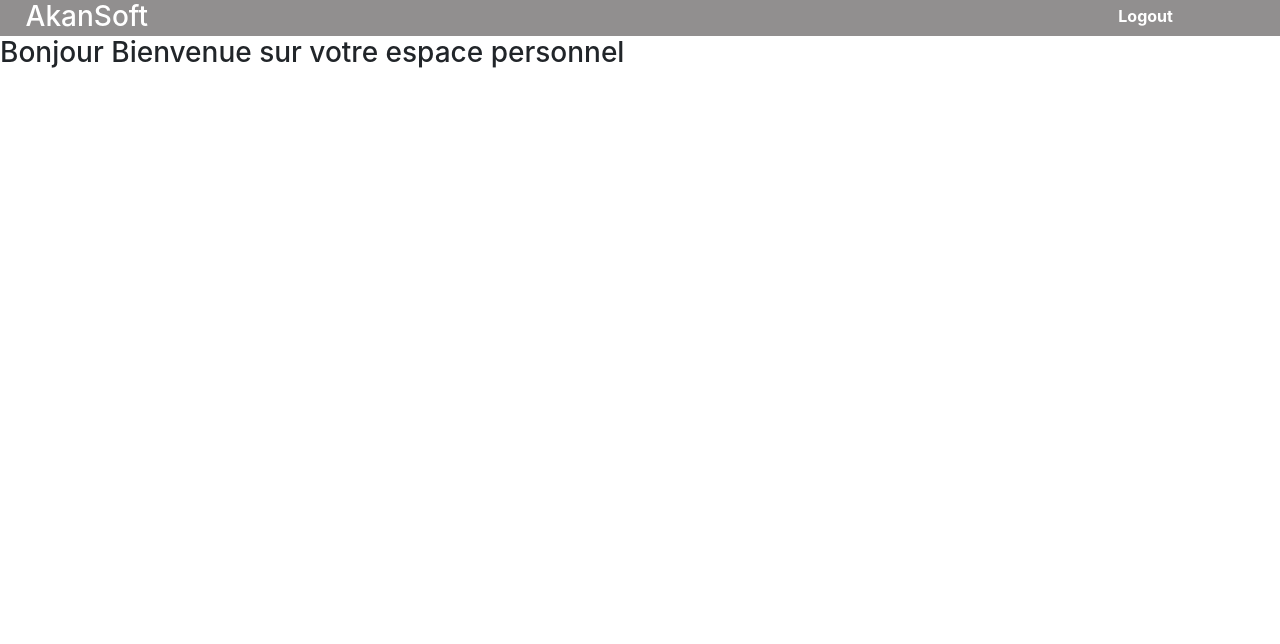
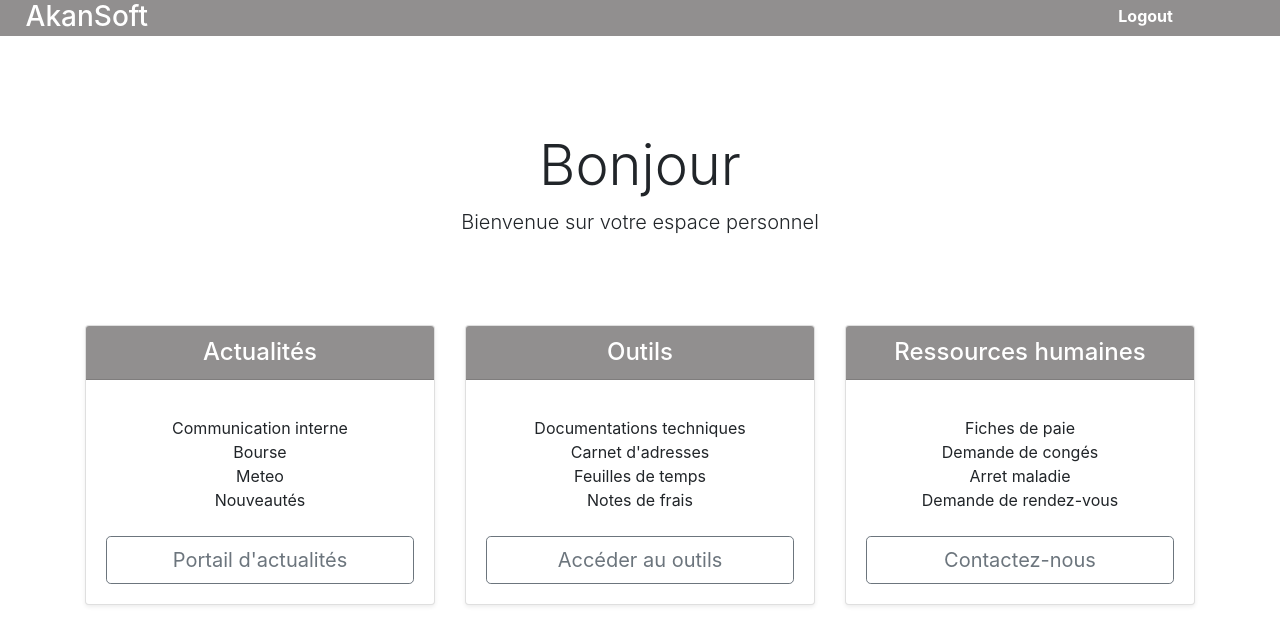
Before and after one commit to bastinolivier/projet1, an Angular app: page /userAuth in a window 1280 px wide. Shown: the top 644 px of the page. Built offline with nearby package versions, Linux system fonts and the light colour scheme; sample sign-in values are in the browser's storage.

Commit message:
userpages

```diff
--- a/src/app/Login/_helpers/fake-backend.ts
+++ b/src/app/Login/_helpers/fake-backend.ts
@@ -38,13 +38,14 @@ export class FakeBackendInterceptor implements HttpInterceptor {
 
         function authenticate() {
             const { username, password } = body;
-            const user = users.find((x: { username: string; password: any; Nom:string; Prenom:string; }) => x.username === username && x.password === password);
+            const user = users.find((x: { username: string; password: any; Nom:string; Prenom:string; title:string}) => x.username === username && x.password === password);
             if (!user) return error('Email ou mot de passe incorrect');
             return ok({
                 id: user.id,
                 username: user.username,
                 Prenom: user.Prenom,
                 Nom: user.Nom,
+                title: user.title,
                 token: 'fake-jwt-token'
             })
         }
@@ -78,7 +79,7 @@ export class FakeBackendInterceptor implements HttpInterceptor {
 
         // helper functions
 
-        function ok(body?: { id: any; username: any; Prenom: any; Nom: any; token: string; }) {
+        function ok(body?: { id: any; username: any; Prenom: any; Nom: any; title: string; token: string; }) {
             return of(new HttpResponse({ status: 200, body }))
         }
 
--- a/src/app/UserAuth/user-page.component.css
+++ b/src/app/UserAuth/user-page.component.css
@@ -0,0 +1,6 @@
+.card-color{
+    background-color:rgba(87, 83, 83, 0.651);
+}
+.text-color{
+    color:rgb(255, 255, 255)
+}
--- a/src/app/UserAuth/user-page.component.html
+++ b/src/app/UserAuth/user-page.component.html
@@ -1 +1,56 @@
-<h3>Bonjour {{currentUser.Prenom}} Bienvenue sur votre espace personnel  </h3>
+<div class="container mt-5">
+    <div class="pricing-header px-3 py-3 pt-md-5 pb-md-4 mx-auto text-center">
+      <h2 class="display-4">Bonjour {{currentUser.title}} {{currentUser.Prenom}} {{currentUser.Nom}}</h2>
+      <p class="lead"> Bienvenue sur votre espace personnel</p>
+    </div>
+    <div class="row row-cols-1 row-cols-md-3 mb-3 mt-5 text-center">
+      <div class="col">
+        <div class="card mb-4 shadow-sm">
+        <div class="card-header card-color">
+          <h4 class="my-0 fw-normal text-color">Actualités</h4>
+        </div>
+        <div class="card-body">
+          <ul class="list-unstyled mt-3 mb-4">
+            <li>Communication interne</li>
+            <li>Bourse</li>
+            <li>Meteo</li>
+            <li>Nouveautés</li>
+          </ul>
+          <button type="button" class="w-100 btn btn-lg btn-outline-secondary">Portail d'actualités</button>
+        </div>
+      </div>
+      </div>
+      <div class="col">
+        <div class="card mb-4 shadow-sm">
+        <div class="card-header card-color">
+          <h4 class="my-0 fw-normal text-color">Outils</h4>
+        </div>
+        <div class="card-body">
+            <ul class="list-unstyled mt-3 mb-4">
+                <li>Documentations techniques</li>
+                <li>Carnet d'adresses</li>
+                <li>Feuilles de temps </li>
+                <li>Notes de frais</li>
+            </ul>
+          <button type="button" class="w-100 btn btn-lg btn-outline-secondary">Accéder au outils</button>
+        </div>
+      </div>
+      </div>
+      <div class="col">
+        <div class="card mb-4 shadow-sm">
+        <div class="card-header card-color">
+          <h4 class="my-0 fw-normal text-color">Ressources humaines</h4>
+        </div>
+        <div class="card-body">
+          <ul class="list-unstyled mt-3 mb-4">
+            <li>Fiches de paie</li>
+            <li>Demande de congés</li>
+            <li>Arret maladie</li>
+            <li>Demande de rendez-vous</li>
+          </ul>
+          <button type="button" class="w-100 btn btn-lg btn-outline-secondary">Contactez-nous</button>
+        </div>
+      </div>
+      </div>
+    </div>
+</div>
```
